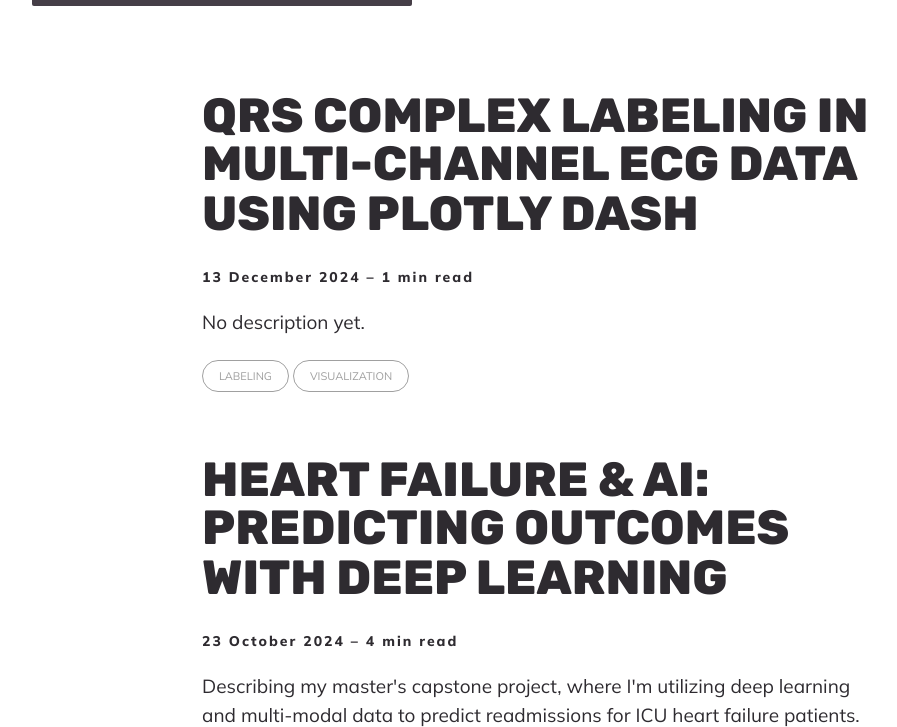
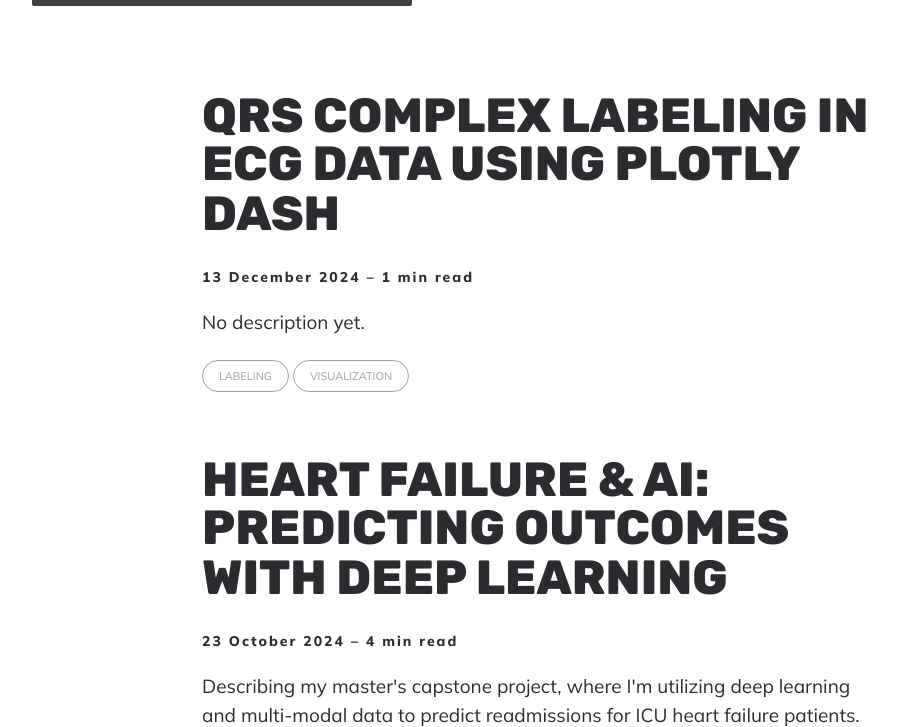
Before and after one commit to Jacob-A-Scott/Personal-Website, a Jekyll site: the page built from index.html, in a window 1280 px wide and 900 px high, scrolled down 460 px, cut to the strip 173-900 px from the top of the window. Shown: the whole strip, without its empty margins (96-993 px from the left). Built offline with Jekyll 4.4.1, drawn with Linux system fonts in a browser that asks for light colours; nearby versions of some CDN libraries; the list of posts is cut into pages by our own code.

Commit message:
Image fix; Title change

```diff
--- a/_posts/2024-12-13-QRS-Complex-Labeling.md
+++ b/_posts/2024-12-13-QRS-Complex-Labeling.md
@@ -1,9 +1,9 @@
 ---
 layout: post
-title:  "QRS Complex Labeling in Multi-Channel ECG Data Using Plotly Dash"
+title:  "QRS Complex Labeling in ECG Data Using Plotly Dash"
 description: "No description yet."
 date:   2024-12-13
-image:  "/images/plotly_app_header.jpg"
+image:  "/images/plotly_app_header.png"
 tags:
   - "Labeling"
   - "Visualization"
```
